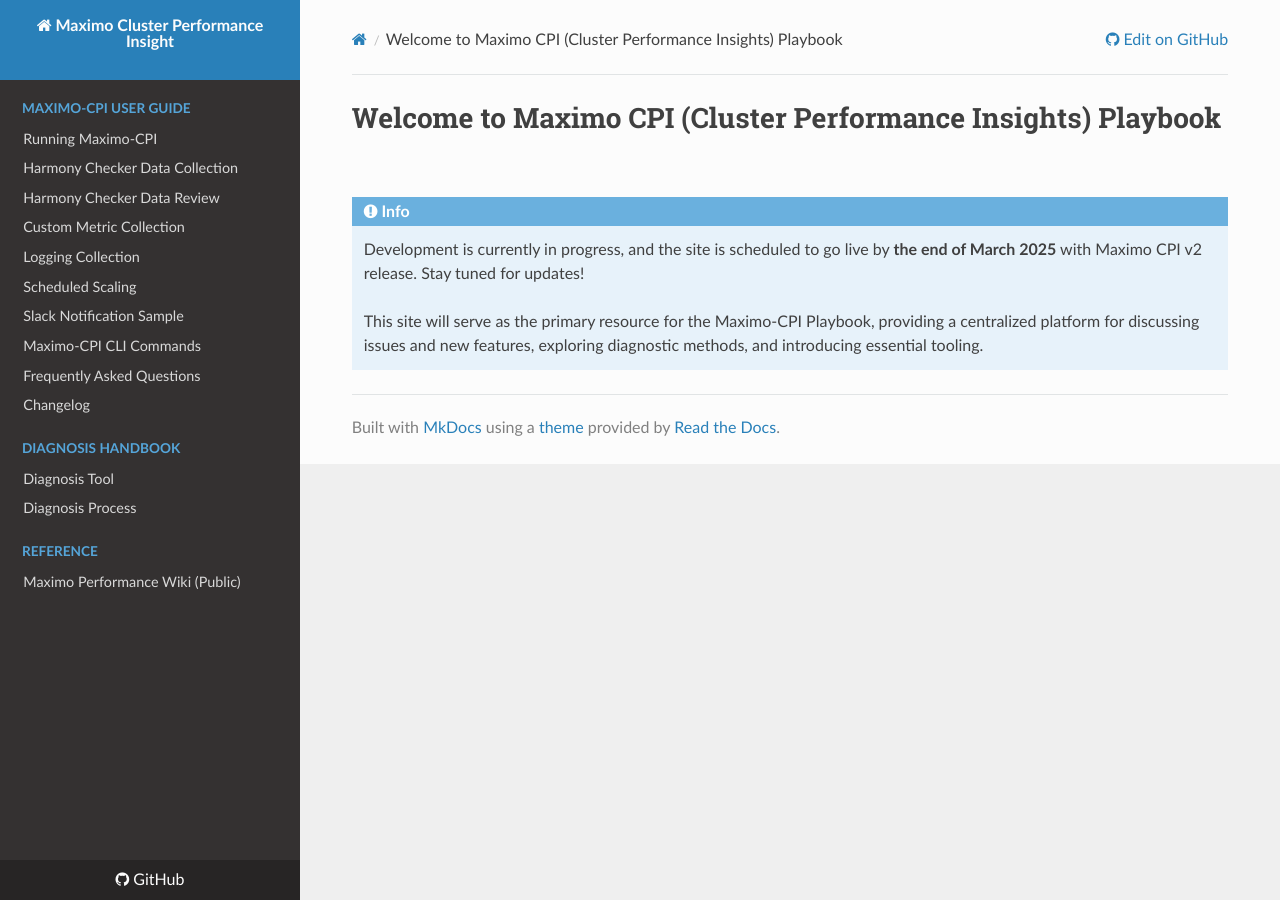
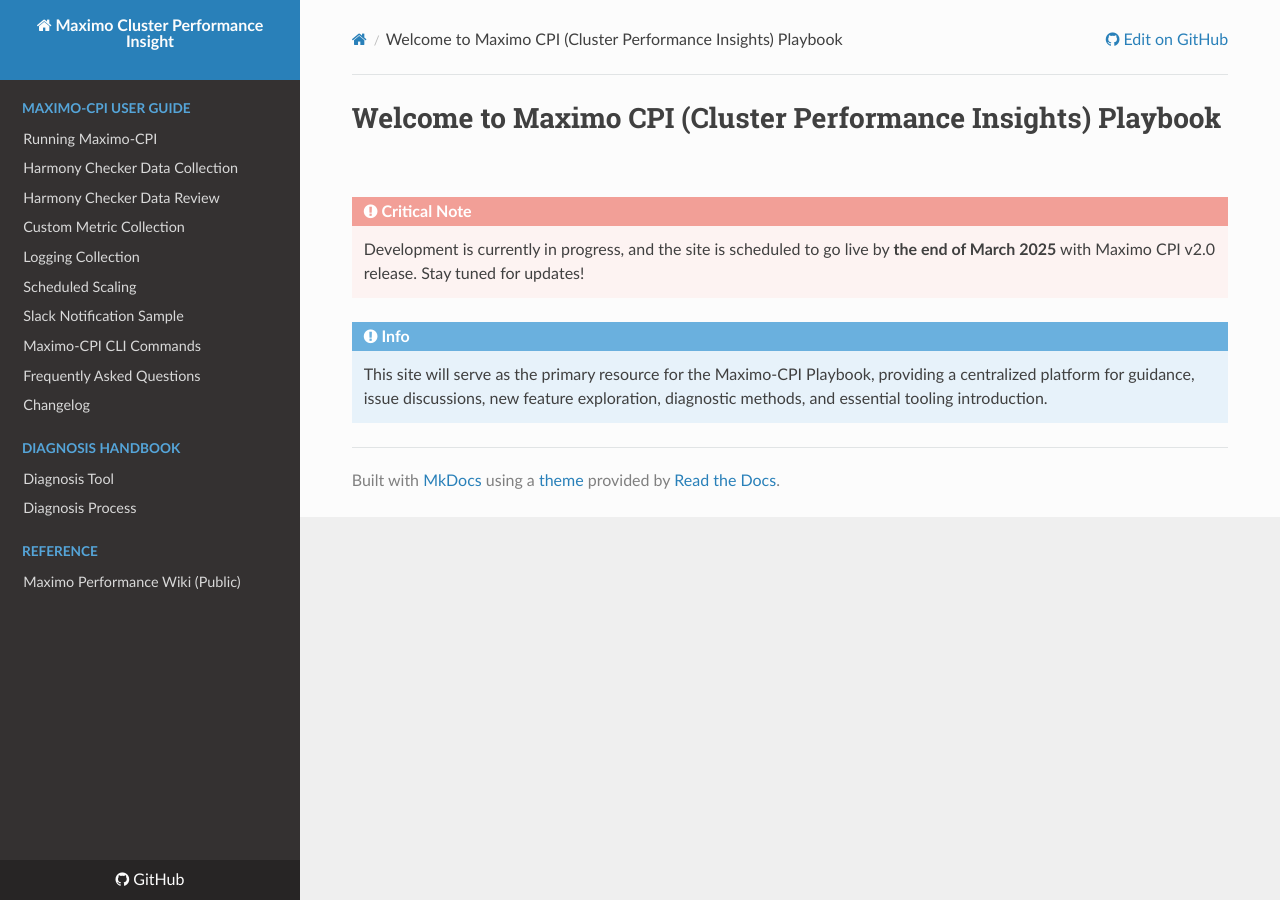
Before and after one commit to ibm-mas/mcpi, an MkDocs documentation site: the page built from docs/index.md, in a window 1280 px wide. Built offline with MkDocs 1.6.1, drawn with Linux system fonts in a browser that asks for light colours; nearby versions of some CDN libraries.

Commit message:
[patch] index.md

```diff
--- a/docs/index.md
+++ b/docs/index.md
@@ -1,6 +1,7 @@
 # Welcome to Maximo CPI (Cluster Performance Insights) Playbook
 
+!!! danger "Critical Note"
+    Development is currently in progress, and the site is scheduled to go live by **the end of March 2025** with Maximo CPI v2.0 release. Stay tuned for updates!
+
 !!!info
-    Development is currently in progress, and the site is scheduled to go live by **the end of March 2025** with Maximo CPI v2 release. Stay tuned for updates!
-
-    This site will serve as the primary resource for the Maximo-CPI Playbook, providing a centralized platform for discussing issues and new features, exploring diagnostic methods, and introducing essential tooling.
+    This site will serve as the primary resource for the Maximo-CPI Playbook, providing a centralized platform for guidance, issue discussions, new feature exploration, diagnostic methods, and essential tooling introduction.
```
